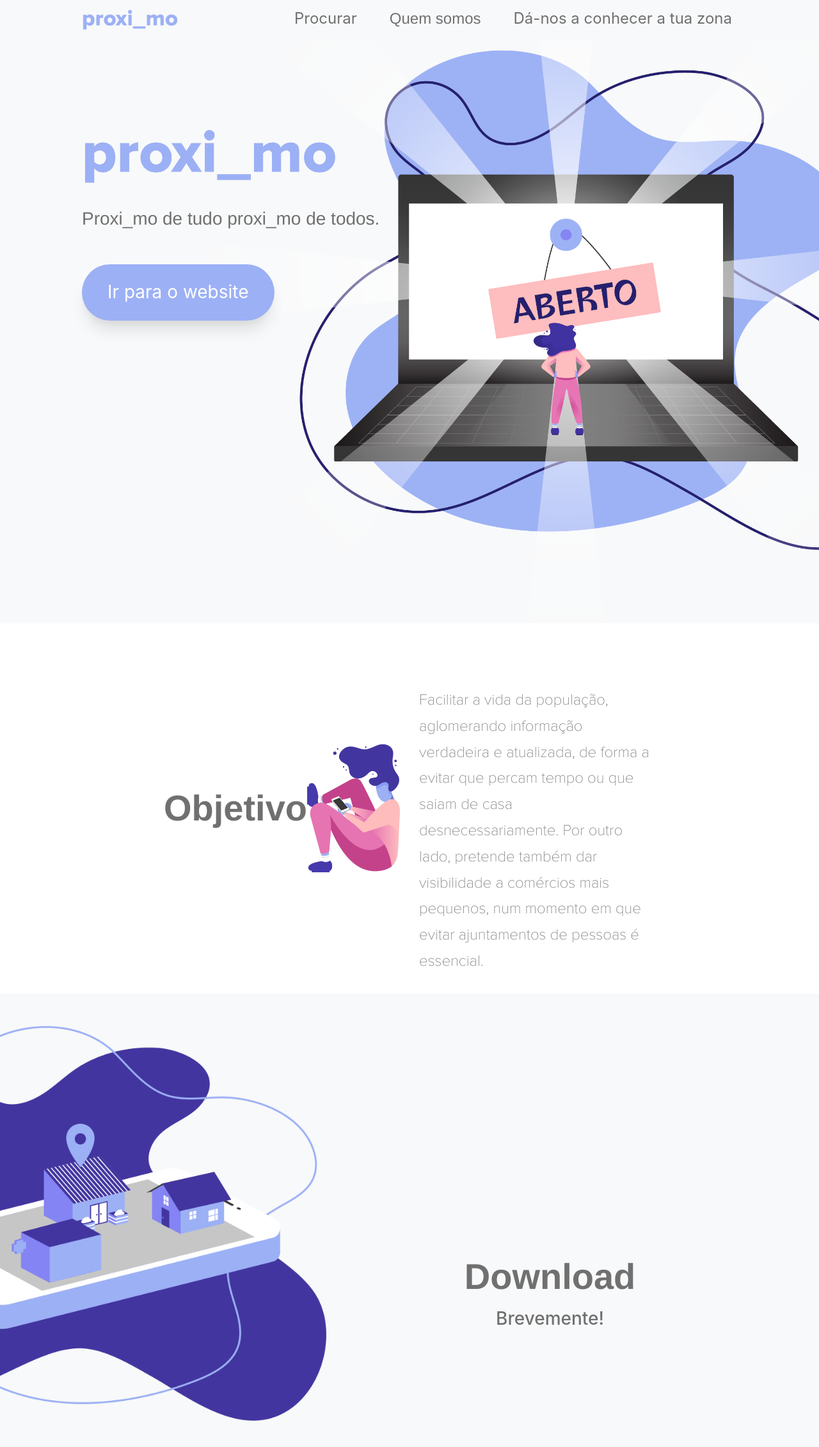
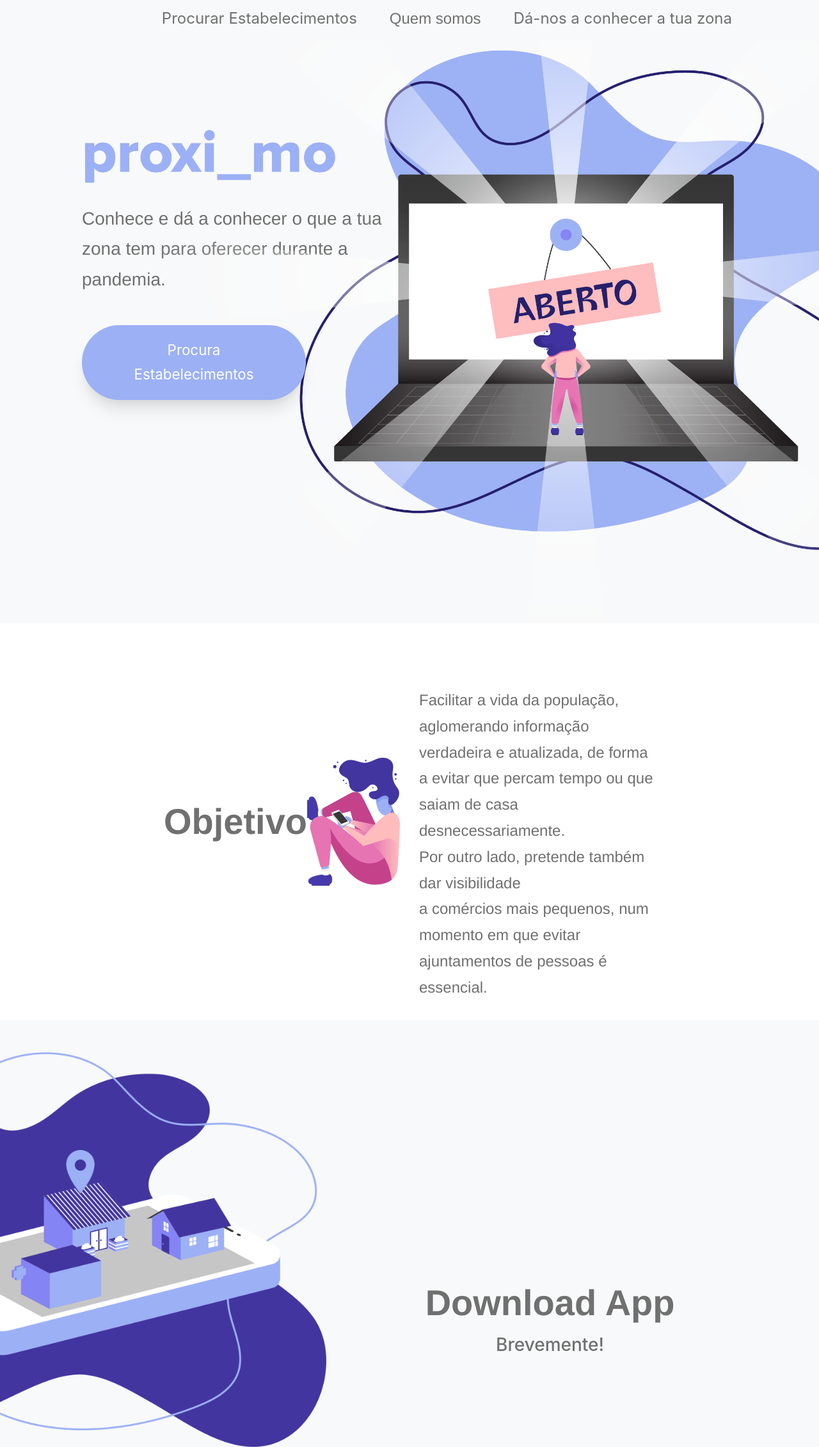
Before and after one commit to CovidInfo-PT/Front-End, a plain HTML site: page index.html in a window 1280 px wide. Shown: the part 27-2288 px from the top of the page at 64% size. Drawn offline with Linux system fonts and the light colour scheme; a web font is replaced by a local one.

Commit message:
Minor Bug fixes

```diff
--- a/index.html
+++ b/index.html
@@ -32,7 +32,6 @@
   <!-- Nav Bar -->
 
   <nav class="navbar navbar-expand-xl " style="z-index: 2;padding-left: 10%;padding-right: 10%;padding-top: 30px; background-color: #f8f9fa;">
-    <a class="navbar-brand" href="#"><img style="max-width: 150px;" src="static/img/proximo.png"></a>
     <button class="navbar-toggler" type="button" data-toggle="collapse" data-target="#navbarNav"
       aria-controls="navbarNav" aria-expanded="false" aria-label="Toggle navigation">
       <span class="navbar-toggler-icon"></span>
@@ -40,7 +39,7 @@
     <div class="collapse navbar-collapse" id="navbarNav">
       <ul class="nav navbar-nav ml-auto">
         <li class="nav-item active">
-          <a class="nav-link" href="searchpage.html">Procurar</a>
+          <a class="nav-link" href="searchpage.html">Procurar Estabelecimentos</a>
         </li>
         <li class="nav-item" style="cursor: default;font-family: 'proxima_nova_rgbold', Helvetica, Arial, sans-serif;">
           <a class="nav-link">Quem somos</a>
@@ -63,9 +62,9 @@
         <div class="col-sm-12 col-md-6 col-lg-6 web_view">
           <img id="main_logo" class="responsive" src="static/img/proximo.png">
           <h3 class="mb-5">
-            <p style="margin-top: 30px; font-family: 'proxima_nova_rgbold', Helvetica, Arial, sans-serif;">Proxi_mo de tudo proxi_mo de todos.</p>
+            <p style="margin-top: 30px; font-family: 'proxima_nova_rgbold', Helvetica, Arial, sans-serif;">Conhece e dá a conhecer o que a tua zona tem para oferecer durante a pandemia.</p>
           </h3>
-          <a href="searchpage.html" style="z-index: 2; position: absolute;"><p class="index_buttons button"><b>Ir para o website</b></p></a>
+          <a href="searchpage.html" style="z-index: 2; position: absolute;"><p class="index_buttons button" style="font-size: 1.4rem;"><b>Procura Estabelecimentos</b></p></a>
         </div>
         <div class="col-sm-12 ccol-md-6 col-lg-6 web_view">
           <img id="aberto" class="big_image" src="static/img/aberto.png">
@@ -78,8 +77,7 @@
         </div>
         <div class="col-sm-12 col-md-6 col-lg-6 mobile_view " style="text-align: center;">
           <h3 class="mb-5">
-            <p style="margin-top: 30px;">Lorem ipsum dolor sit amet, consectetur adipiscing elit. Sed sit amet
-              condimentum sapien. Nam commodo felis.</p>
+            <p style="margin-top: 30px;">Conhece e dá a conhecer o que a tua zona tem para oferecer durante a pandemia.</p>
           </h3>
           <div style="display:inline-block;background-color: #9CB0F5;" class="index_buttons button"><a href="searchpage.html"><b style="color: white;">Ir para o website</b></a></div>
         </div>
@@ -134,9 +132,9 @@
           </div>
 
         </div>
-        <div class="col-lg-6 col-sm-12 col-12 index_light_text" style="padding-top: 70px;">
+        <div class="col-lg-6 col-sm-12 col-12 index_light_text" style="padding-top: 70px; font-weight: 200; font-family: 'proxima_nova_rgbold', Helvetica, Arial, sans-serif;">
           Facilitar a vida da população, aglomerando informação verdadeira e atualizada, de forma a evitar que percam tempo ou que saiam de casa desnecessariamente.
-          Por outro lado, pretende também dar visibilidade a comércios mais pequenos, num momento em que evitar ajuntamentos de pessoas é essencial.
+          <br>Por outro lado, pretende também dar visibilidade <br>a comércios mais pequenos, num momento em que evitar ajuntamentos de pessoas é essencial.
         </div>
       </div>
   </section>
@@ -157,7 +155,7 @@
           <div class="row">
             <div class="col-lg-12 col-sm-12 col-12">
               <div class=" index_section_title">
-                Download
+                Download App
               </div>
               <h3>
                 <p>Brevemente!</p>
@@ -185,7 +183,7 @@
 
             <div class="col-lg-12 col-sm-12 col-12">
               <div class=" index_section_title">
-                Download
+                Download App
               </div>
               <h3>
                 <p>Brevemente</p>
@@ -217,7 +215,7 @@
 
             <div class="col-lg-12 col-sm-12 col-12">
               <div class=" index_section_title">
-                Download
+                Download App
               </div>
               <h3>
                 <p>Brevemente</p>
```
Also changed, not shown: searchpage.html (+1 -1 lines).
